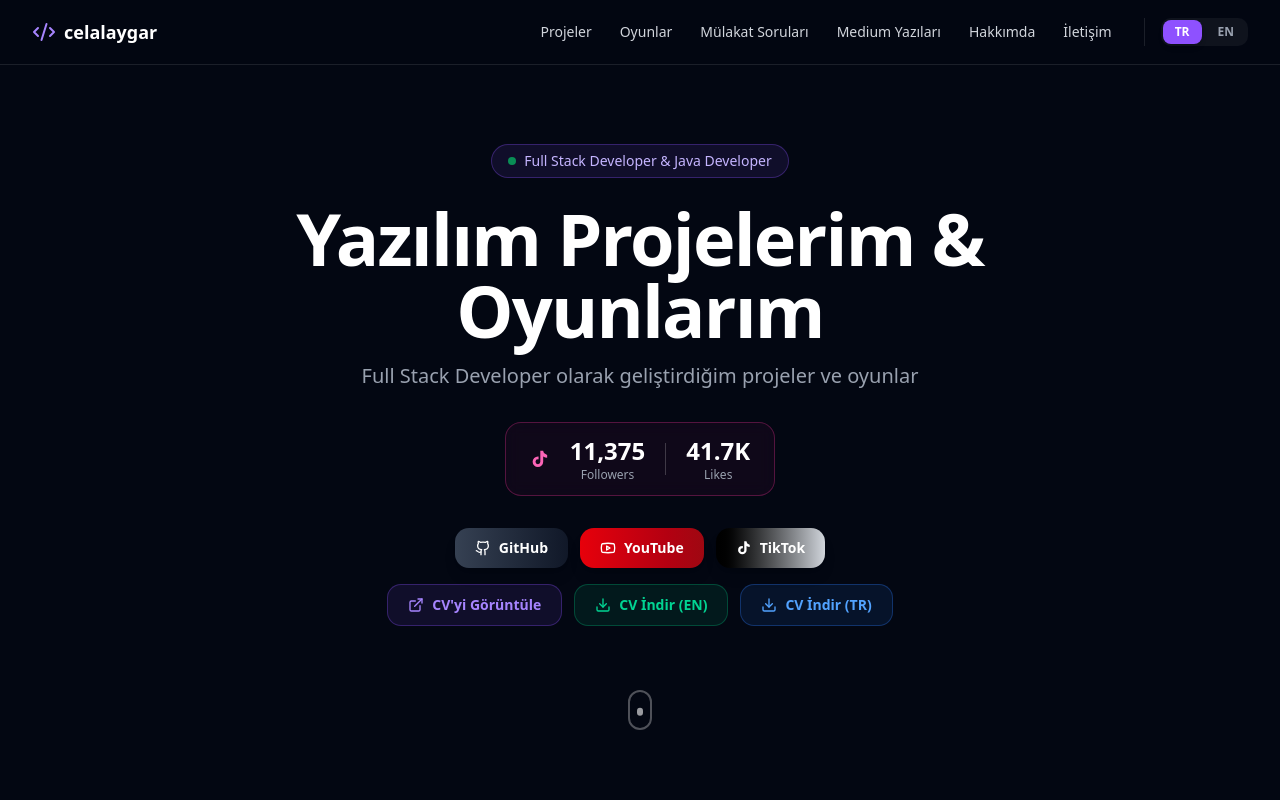
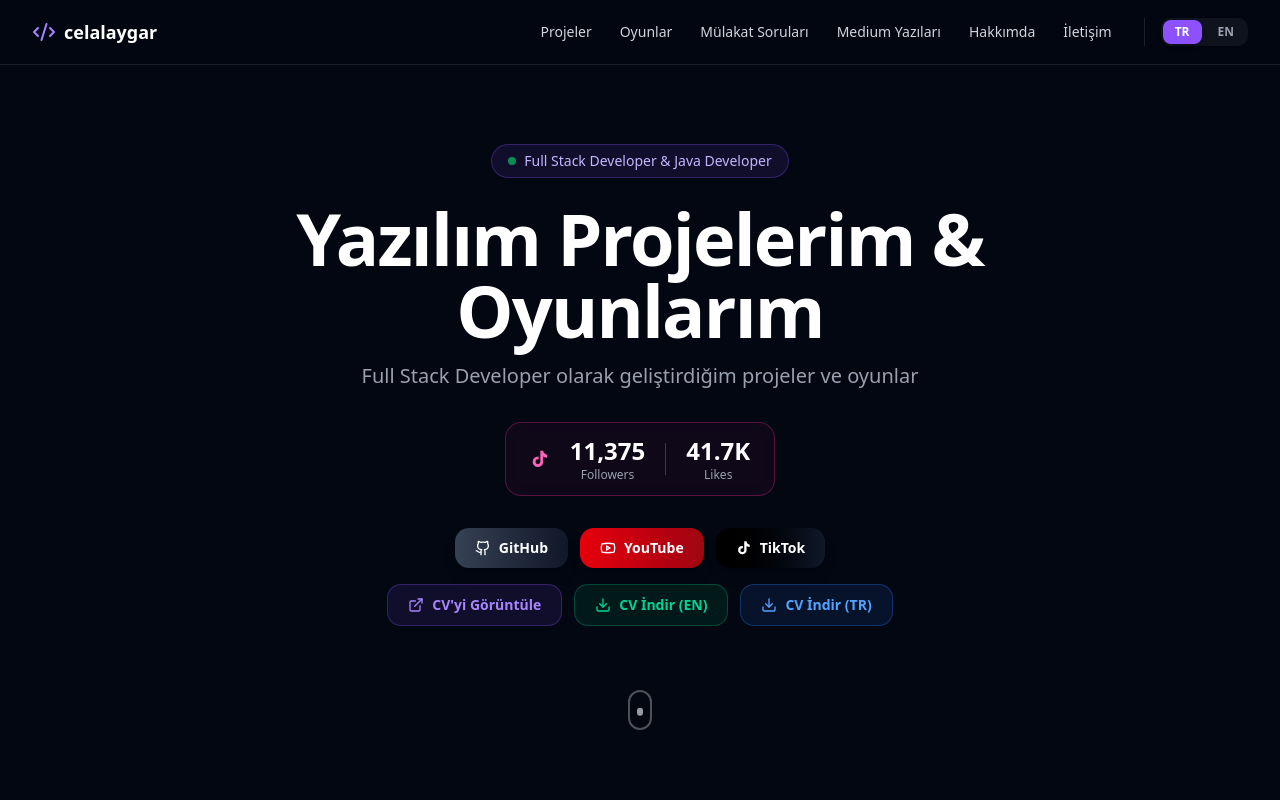
Before and after one commit to celalaygar/profile-celalaygar, a Next.js app: page / in a window 1280 px wide. Shown: the top 800 px of the page. Built offline with nearby package versions, Linux system fonts and the light colour scheme.

Commit message:
Update TikTok gradient colors in social links

```diff
--- a/src/data/index.ts
+++ b/src/data/index.ts
@@ -229,12 +229,12 @@
 export const heroSocialLinks: SocialLink[] = [
   { id: "github", name: "btn_github", href: "https://github.com/celalaygar", iconType: "github", gradient: "bg-gradient-to-r from-gray-700 to-gray-900", hoverColor: "hover:opacity-90" },
   { id: "youtube", name: "btn_youtube", href: "https://www.youtube.com/@celalaygar", iconType: "youtube", gradient: "bg-gradient-to-r from-red-600 to-red-800", hoverColor: "hover:opacity-90" },
-  { id: "tiktok", name: "btn_tiktok", href: "https://www.tiktok.com/@openick.io", iconType: "tiktok", gradient: "bg-gradient-to-r from-black to-gray-300  ", hoverColor: "hover:opacity-90" },
+  { id: "tiktok", name: "btn_tiktok", href: "https://www.tiktok.com/@openick.io", iconType: "tiktok", gradient: "bg-gradient-to-r from-black to-gray-900  ", hoverColor: "hover:opacity-90" },
 ];
 
 export const socialSectionLinks: SocialLink[] = [
   { id: "youtube", name: "YouTube", href: "https://www.youtube.com/@celalaygar", iconType: "youtube", gradient: "bg-gradient-to-r from-red-600 to-red-800", hoverColor: "hover:opacity-90" },
-  { id: "tiktok", name: "TikTok", href: "https://www.tiktok.com/@openick.io", iconType: "tiktok", gradient: "bg-gradient-to-r from-black to-gray-300   ", hoverColor: "hover:opacity-90", subtitle: "9785 Followers" },
+  { id: "tiktok", name: "TikTok", href: "https://www.tiktok.com/@openick.io", iconType: "tiktok", gradient: "bg-gradient-to-r from-black to-gray-900   ", hoverColor: "hover:opacity-90", subtitle: "9785 Followers" },
   { id: "linkedin", name: "LinkedIn", href: "https://www.linkedin.com/in/celalaygar/", iconType: "linkedin", gradient: "bg-gradient-to-r from-blue-600 to-blue-800", hoverColor: "hover:opacity-90" },
   { id: "stackoverflow", name: "Stack Overflow", href: "https://stackoverflow.com/users/12014524/hac%c4%b1-celal-aygar", iconType: "stackoverflow", gradient: "bg-gradient-to-r from-orange-500 to-orange-700", hoverColor: "hover:opacity-90" },
   { id: "medium", name: "Medium", href: "https://medium.com/@celalaygar", iconType: "medium", gradient: "bg-gradient-to-r from-gray-800 to-gray-950", hoverColor: "hover:opacity-90" },
```
